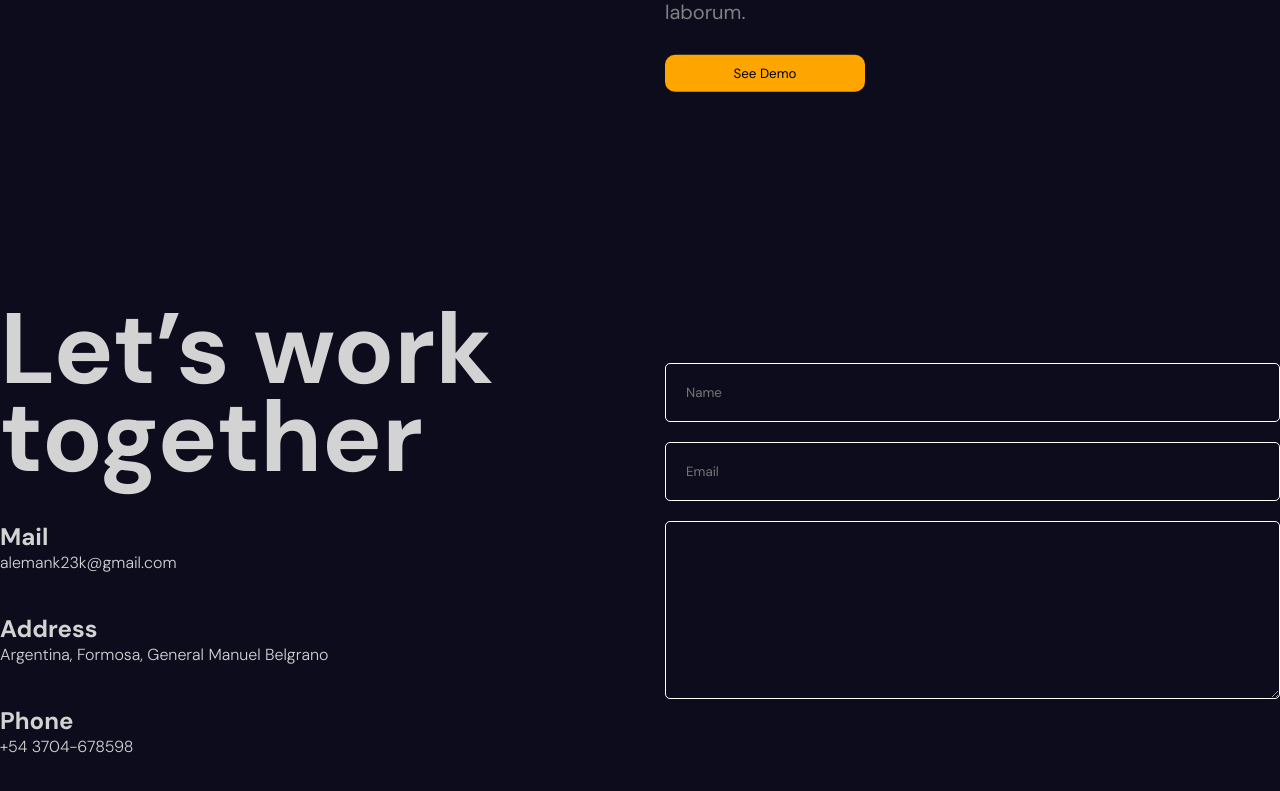
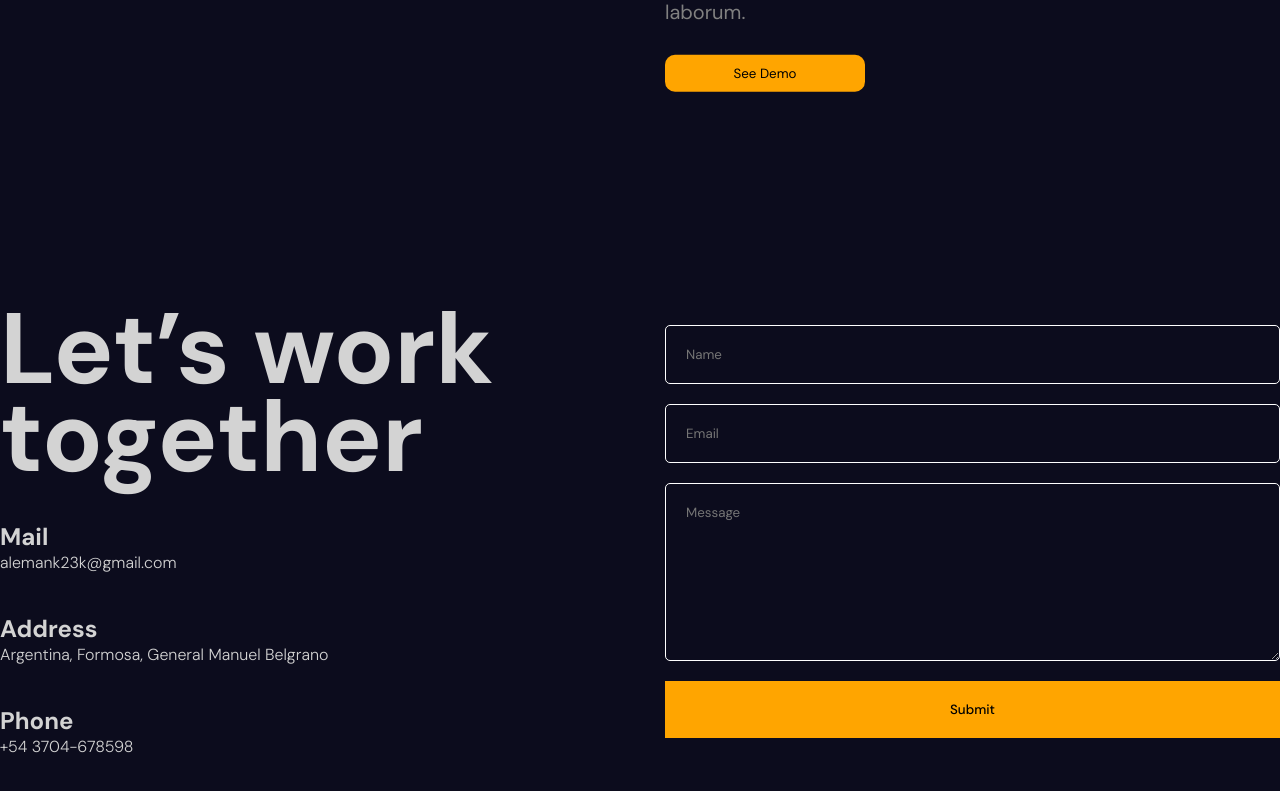
Before and after one commit to Alek30k/animated-portfolio, a React (Vite) app: page / in a window 1280 px wide. Shown: the part 6422-7213 px from the top of the page. Built offline with nearby package versions, Linux system fonts and the light colour scheme.

Commit message:
last commit

```diff
--- a/src/components/contact/Contact.jsx
+++ b/src/components/contact/Contact.jsx
@@ -20,7 +20,8 @@ const Contact = () => {
         <form>
           <input type="text" required placeholder="Name" />
           <input type="email" required placeholder="Email" />
-          <textarea rows={8}></textarea>
+          <textarea rows={8} placeholder="Message" />
+          <button>Submit</button>
         </form>
       </div>
     </div>
--- a/src/components/contact/contact.scss
+++ b/src/components/contact/contact.scss
@@ -81,6 +81,7 @@
         background-color: orange;
         cursor: pointer;
         font-weight: 500;
+
         // @include mobile {
         //   padding: 10px;
         // }
```
